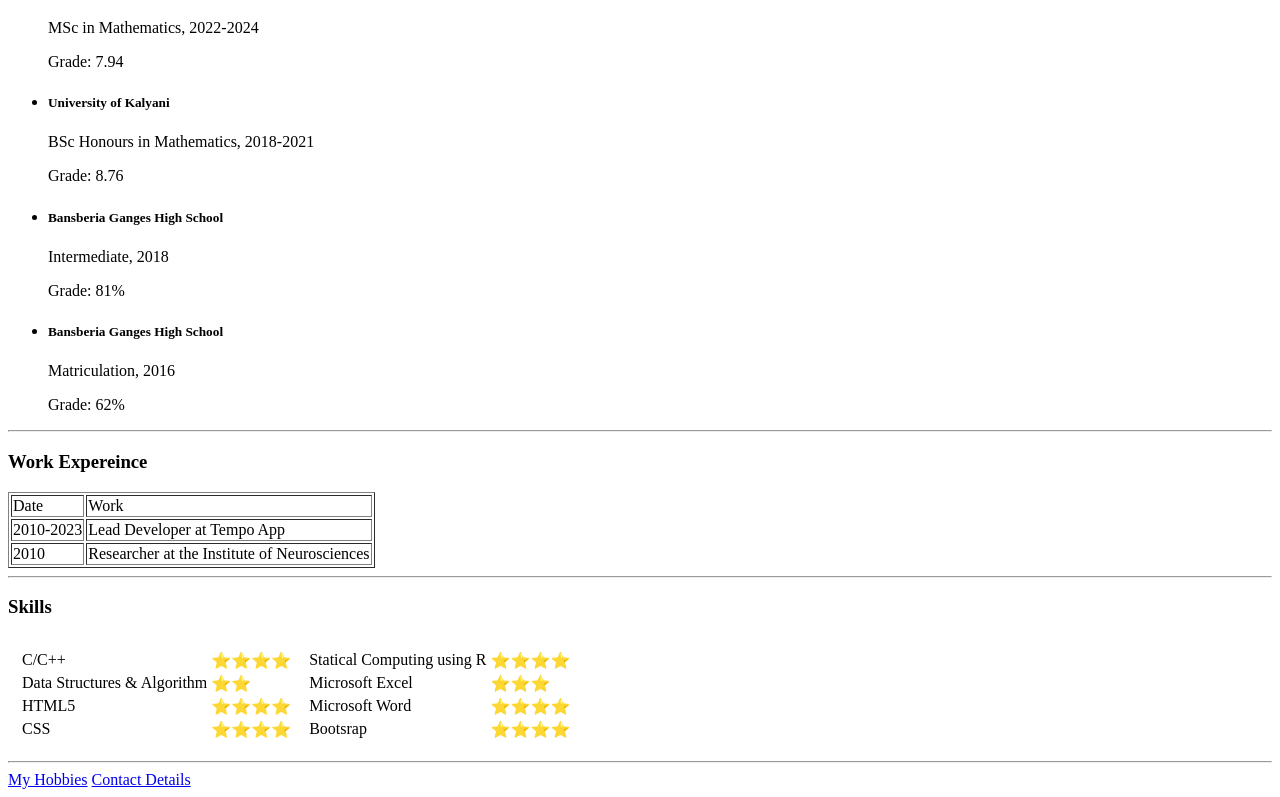
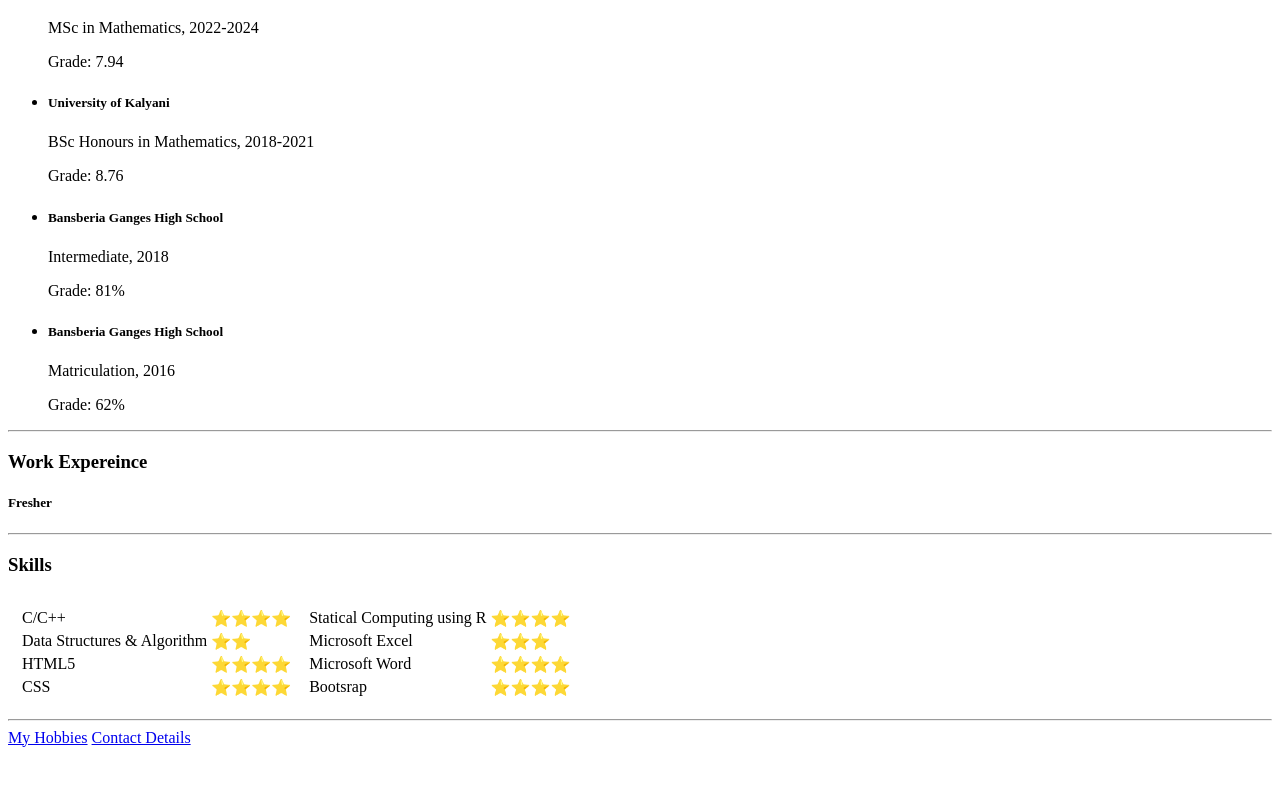
Before and after one commit to Vikash-nitt/CV, a plain HTML site: page index.html in a window 1280 px wide. Shown: the part 561-1358 px from the top of the page. After the commit the page ends 1316 px from the top, so only its background shows below. Drawn offline with Linux system fonts and the light colour scheme.

Commit message:
Update index.html
just changed the work experience in index.html file

```diff
--- a/index.html
+++ b/index.html
@@ -50,7 +50,8 @@
     </ul>
     <hr>
     <h3>Work Expereince</h3>
-    <table border="1">
+    <h5>Fresher</h5>
+<!--     <table border="1">
         <thead>
             <tr>
                 <td>Date</td>
@@ -67,7 +68,7 @@
                 <td>Researcher at the Institute of Neurosciences</td>
             </tr>
         </tbody>
-    </table>
+    </table> -->
     <hr>
     <h3>Skills</h3>
     <table cellspacing="10px">
```
